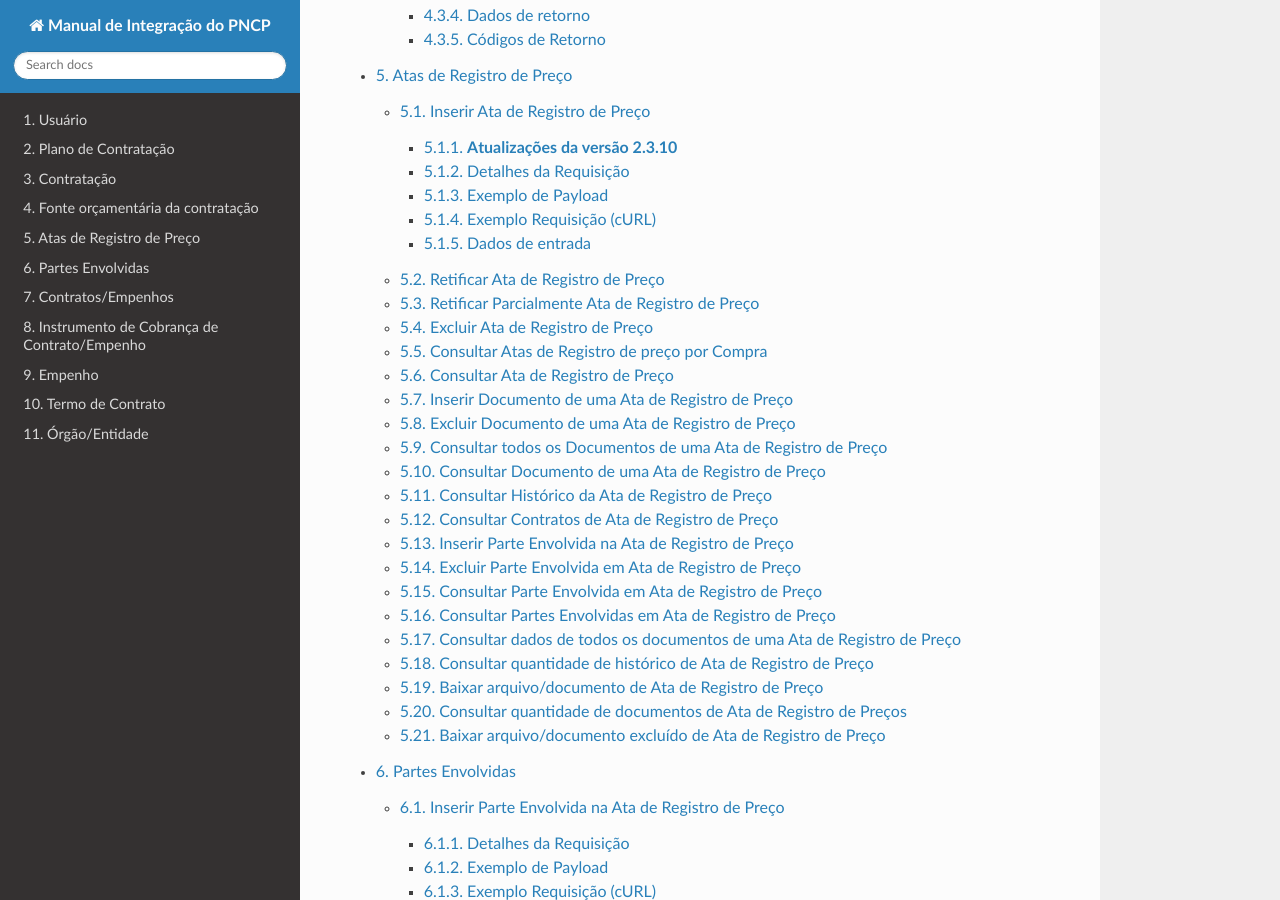
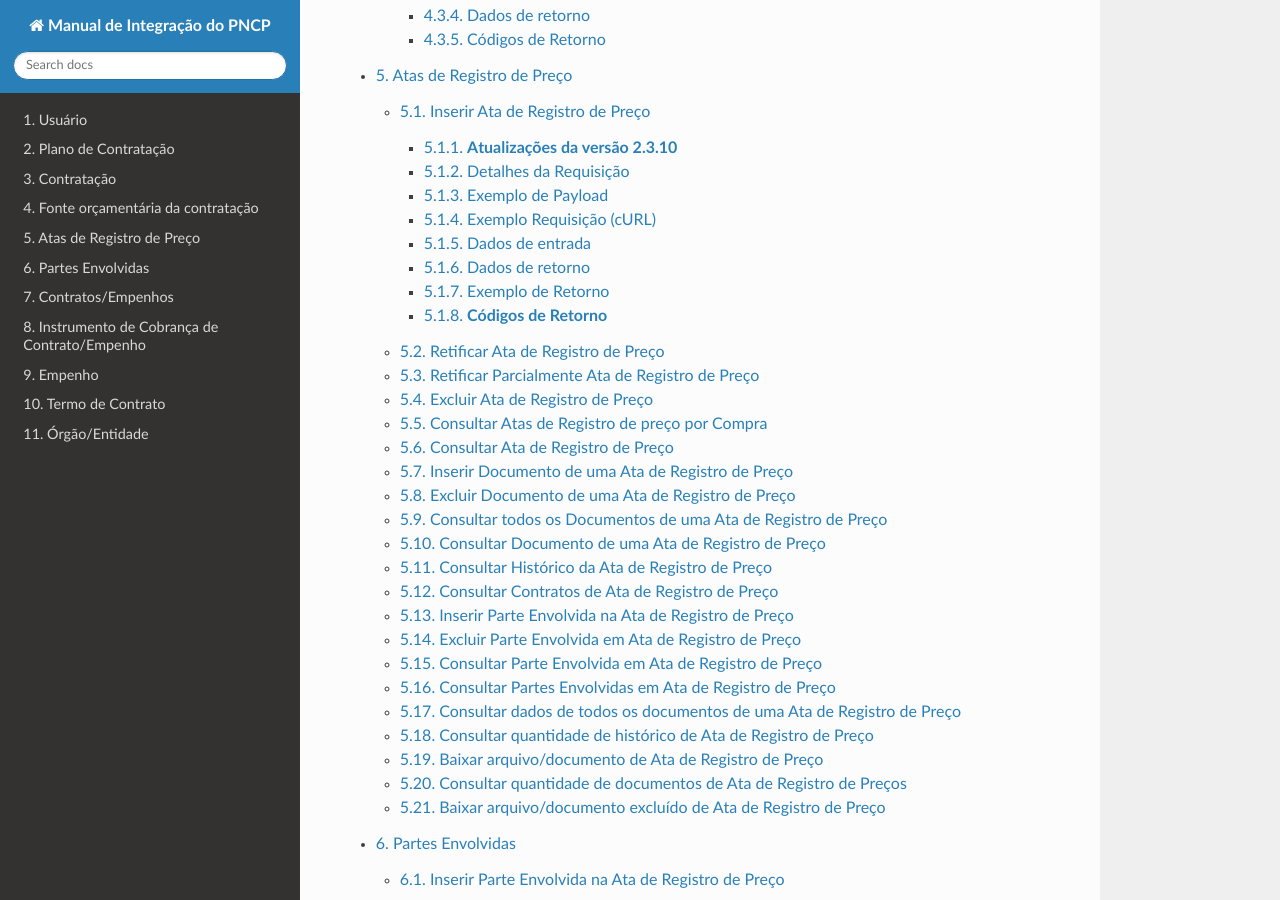
Before and after one commit to carlosmgi/Manual-de-Integracao-do-PNCP, a Sphinx documentation site: the page built from docs/source/index.rst, in a window 1280 px wide and 900 px high, scrolled down 9886 px. Built offline with Sphinx 7.4.7 and the Read the Docs theme 3.1.0, drawn with Linux system fonts in a browser that asks for light colours; pages that are not in the unit, such as notebooks, are missing from menus; some of the changed lines change nothing that is shown.

Commit message:
Refactor documentation for inserir_ata_de_registro_de_preco

```diff
--- a/docs/source/ata_de_registro_de_preco/inserir_ata_de_registro_de_preco.rst
+++ b/docs/source/ata_de_registro_de_preco/inserir_ata_de_registro_de_preco.rst
@@ -176,7 +176,7 @@
 
 .. list-table::
    :width: 100%
-   :widths: 5 25 15 25
+   :widths: 5 25 15 25 30
    :header-rows: 1
 
    * - Id
@@ -189,7 +189,7 @@
      - cnpj
      - Texto (14)
      - Sim
-     - Cnpj do órgão originário da contratação informado na inclusão(proprietário da contratação)
+     - Cnpj do órgão originário da contratação informado na inclusão (proprietário da contratação)
 
    * - 2
      - anoCompra
@@ -201,19 +201,19 @@
      - sequencialCompra
      - Inteiro
      - Sim
-     - Sequencial da contratação no PNCP; Número sequencial gerado no momento que a contratação foi inserida no PNCP;
+     - Sequencial da contratação no PNCP; Número sequencial gerado no momento que a contratação foi inserida no PNCP
 
-   * - 4
-     - Titulo-Documento
-     - Texto (255)
-     - Sim
-     - Título do documento
+   * - :destaque:`4`
+     - :destaque:`Titulo-Documento`
+     - :destaque:`Texto (255)`
+     - :destaque:`Sim`
+     - :destaque:`Título do documento`
 
-   * - 5
-     - Tipo-Documento-Id
-     - Inteiro
-     - Sim
-     - Código da tabela de domínio Tipo de documento
+   * - :destaque:`5`
+     - :destaque:`Tipo-Documento-Id`
+     - :destaque:`Inteiro`
+     - :destaque:`Sim`
+     - :destaque:`Código da tabela de domínio Tipo de documento`
 
    * - 6
      - numeroAtaRegistroPreco
@@ -245,35 +245,102 @@
      - Sim
      - Informar a data de fim de vigência da ata
 
-   * - 11
-     - possibilidadeAdesao
-     - Booleano
+   * - :destaque-amarelo-claro:`11`
+     - :destaque-amarelo-claro:`possibilidadeAdesao`
+     - :destaque-amarelo-claro:`Booleano`
+     - :destaque-amarelo-claro:`Sim`
+     - :destaque-amarelo-claro:`Indicador se a Ata permite adesão de não participantes (False = Não / True = Sim)`
+
+   * - :destaque-amarelo-claro:`12`
+     - :destaque-amarelo-claro:`Lista de Partes Envolvidas`
+     - :destaque-amarelo-claro:`Lista`
+     - :destaque-amarelo-claro:`Sim`
+     - :destaque-amarelo-claro:`Lista de partes envolvidas. É permitido somente os códigos 1 e 2 ao inserir a ARP.`
+
+   * - :destaque-amarelo-claro:`12.1`
+     - :destaque-amarelo-claro:`tipoParteEnvolvidaId`
+     - :destaque-amarelo-claro:`Inteiro`
+     - :destaque-amarelo-claro:`Sim`
+     - :destaque-amarelo-claro:`Código do Tipo de Parte Envolvida.
+       :destaque-amarelo-claro:`Código 1 Gerenciadora
+       Código 2 Participante
+       Código 3 Não Participante`
+
+   * - :destaque-amarelo-claro:`12.2
+     - :destaque-amarelo-claro:`cnpj
+     - :destaque-amarelo-claro:`Texto (14)
+     - :destaque-amarelo-claro:`Sim
+     - :destaque-amarelo-claro:`CNPJ do órgão
+
+   * - :destaque-amarelo-claro:`12.3`
+     - :destaque-amarelo-claro:`codigoUnidadeCompradora`
+     - :destaque-amarelo-claro:`Texto (30)`
+     - :destaque-amarelo-claro:`Sim`
+     - :destaque-amarelo-claro:`Código da Unidade Administrativa`
+
+Dados de retorno
+~~~~~~~~~~~~~~~~
+
+.. list-table::
+   :width: 100%
+   :widths: 5 25 15 10 25
+   :header-rows: 1
+
+   * - Id
+     - Campo
+     - Tipo
+     - Obrigatório
+     - Descrição
+   * - 1
+     - location
+     - Texto (255)
      - Sim
-     - Indicador se a Ata permite adesão de não participantes (False=Não /True=Sim)
+     - Endereço http do recurso criado
 
-   * - 12
-     - Lista de Partes Envolvidas
-     - Lista
-     - Sim
-     - Lista de partes envolvidas. É permitido somente os códigos 1 e 2 ao inserir a ARP.
+Exemplo de Retorno
+~~~~~~~~~~~~~~~~~~
 
-   * - 12.1
-     - tipoParteEnvolvidaId
-     - Inteiro
-     - Sim
-     - Código do Tipo de Parte Envolvida.
-       Código 1  Gerenciadora
-       Código 2  Participante
-       Código 3  Não Participante
+**Retorno:**
 
-   * - 12.2
-     - cnpj
-     - Texto (14)
-     - Sim
-     - CNPJ do órgão
+.. code-block:: http
+   :linenos:
 
-   * - 12.3
-     - codigoUnidadeCompradora
-     - Texto (30)
-     - Sim
-     - Código da Unidade Administrativa
+   access-control-allow-credentials: true
+   access-control-allow-headers: Content-Type,Authorization,X-Requested-With,Content-Length,Accept,Origin
+   access-control-allow-methods: GET,PUT,POST,DELETE,OPTIONS
+   access-control-allow-origin: *
+   cache-control: no-cache,no-store,max-age=0,must-revalidate
+   content-length: 0
+   date: ?
+   expires: ?
+   location: https://treina.pncp.gov.br/api/pncp/v1/orgaos/10000000000003/compras/2021/1/atas/1
+   pragma: no-cache
+   strict-transport-security: max-age=?
+   x-content-type-options: nosniff
+   x-firefox-spdy: ?
+   x-frame-options: DENY
+   x-xss-protection: ?; mode=block
+
+**Códigos de Retorno**
+~~~~~~~~~~~~~~~~~~~~~~
+
+.. list-table::
+   :width: 100%
+   :widths: 10 25 25
+   :header-rows: 1
+
+   * - Código HTTP
+     - Mensagem
+     - Tipo
+   * - 201
+     - Created
+     - Sucesso
+   * - 400
+     - BadRequest
+     - Erro
+   * - 422
+     - Unprocessable Entity
+     - Erro
+   * - 500
+     - Internal Server Error
+     - Erro
```
